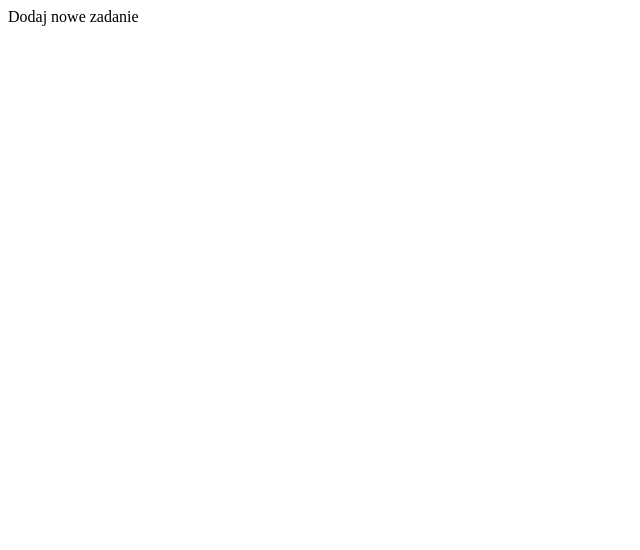
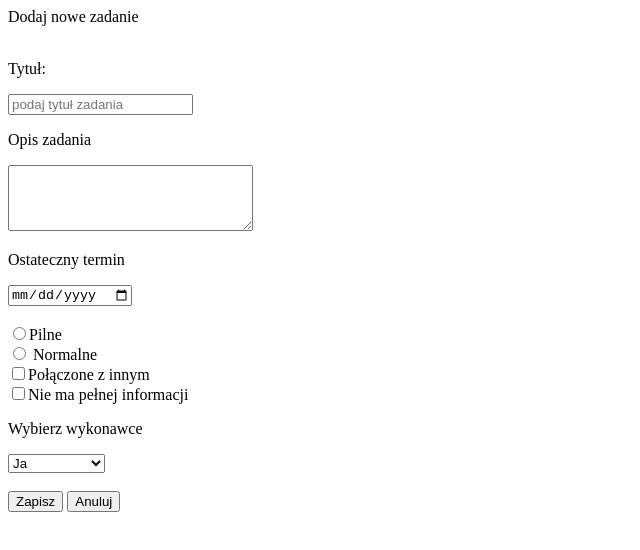
Before and after one commit to JustynaKolenda/MenagerForTask, a plain HTML site: page addTask.html in a window 1280 px wide. Shown: the whole page, without its empty margins (0-640 px from the left). Drawn offline with Linux system fonts and the light colour scheme.

Commit message:
Dodanie formularza

```diff
--- a/addTask.html
+++ b/addTask.html
@@ -8,7 +8,44 @@
 <body>
     <div>
         <div>Dodaj nowe zadanie</div>
+    </br>
     </div>
+    <form>
+        <div>
+            <p>Tytuł:</p>
+            <input type="text" id="titleTask" placeholder="podaj tytuł zadania">
+        </div>
+        <div>
+            <p>Opis zadania </p>
+            <textarea id="taskDescription" rows="4" cols="28">
+            </textarea>
+        </div>
+        <div>
+            <p>Ostateczny termin</p>
+            <input type="date" id="dateTask" >
+        </div>
+        <div>
+            <br>
+            <input type="radio" name="type" value="Pilne">Pilne <br>
+            <input type="radio" name="type" value="Normalne"> Normalne <br>
+            <input type="checkbox" value="compare">Połączone z innym <br>
+            <input type="checkbox" value="notAllInfo">Nie ma pełnej informacji<br>
+        </div>
+        <div>
+            <p>Wybierz wykonawce</p>
+            <select id="choseOne">
+                <option value="me">Ja</option>
+                <option value="Damian">Damian</option>
+                <option value="notKnow">Nie ustalono</option>
+            </select>
+        </div>
+        <br>
+        <div>
+            <button id="submit" type="submit">Zapisz</button>
+            <button type="reset">Anuluj</button>
+        </div>
+
+    </form>
 
 
 </body>
--- a/js/addTask.js
+++ b/js/addTask.js
@@ -1,4 +1,11 @@
 document.addEventListener('DOMContentLoaded', function() {
 
-
-    });
+    const title = document.getElementById('submit')
+    title.addEventListener('click', function() {
+        localStorage.setItem('title', document.getElementById('titleTask').value);
+        localStorage.setItem('description', document.getElementById('taskDescription').value);
+        localStorage.setItem('date', document.getElementById('dateTask').value);
+        localStorage.setItem('type', document.getElementsByName('type').value);
+        localStorage.setItem('choseOne', document.getElementById('choseOne').value);
+    })
+});
--- a/js/start.js
+++ b/js/start.js
@@ -5,9 +5,11 @@ const listOfTask = document.getElementById('taskList')
 
     addNewTask.addEventListener('click', function() {
         window.location.assign("addTask.html")
+        //window.location.replace('listTask.html')
     })
 
     listOfTask.addEventListener('click', function() {
-        window.location.assign('listTask.html')
+        //window.location.replace('listTask.html')
+        window.location.assign("addTask.html")
     })
 });
```
